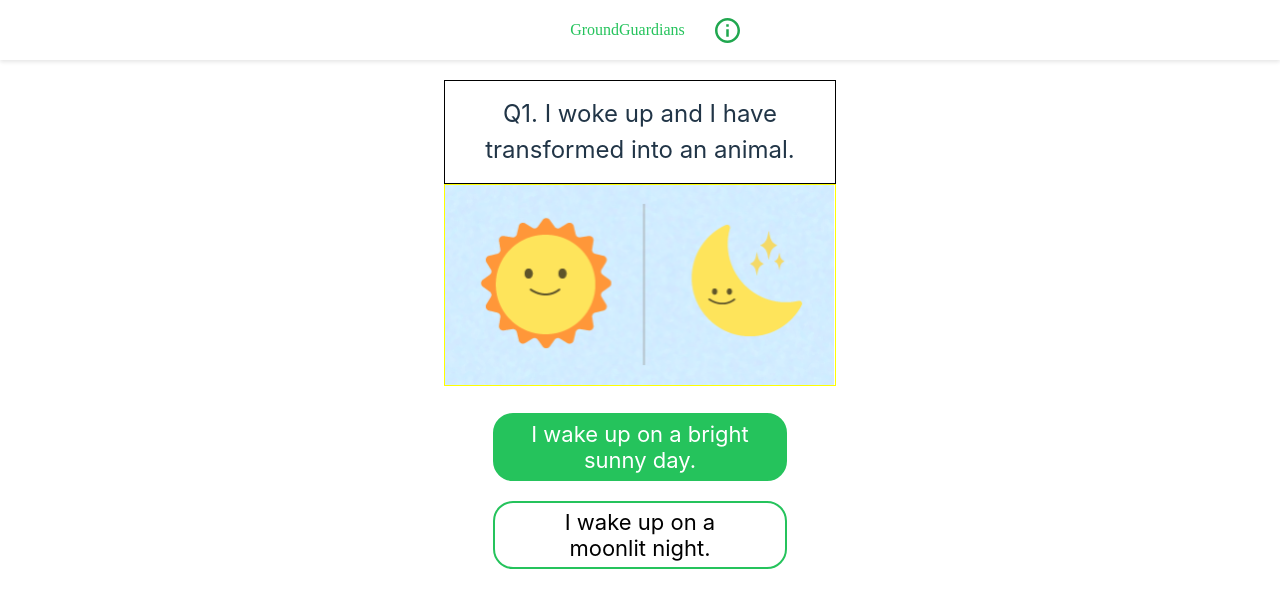
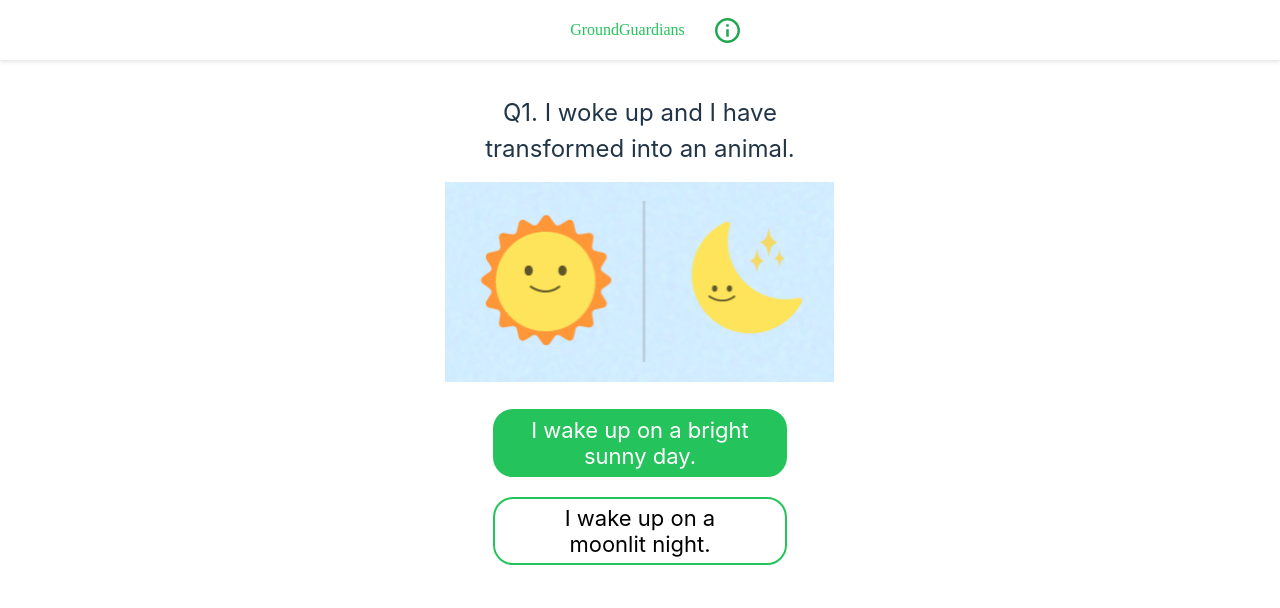
Before and after one commit to GroundGuardians/GG_FE, a React (Vite) app: page / in a window 1280 px wide. Shown: the top 608 px of the page. Built offline with nearby package versions, Linux system fonts and the light colour scheme; a web font is replaced by a local one.

Commit message:
style/#14 : border 삭제

```diff
--- a/src/commons/Layout.tsx
+++ b/src/commons/Layout.tsx
@@ -34,7 +34,7 @@ const QuestionText = styled.div`
   margin-top: 20px;
   width: 390px;
   height: 102px;
-  border: 1px solid black;
+  /* border: 1px solid black; */
   font-size: 24px;
   text-align: center;
 `;
@@ -42,6 +42,6 @@ const QuestionText = styled.div`
 const QuestionImage = styled.img`
   width: 390px;
   height: 200px;
-  border: 1px solid yellow;
+  /* border: 1px solid yellow; */
   margin-bottom: 27px;
 `;
```
